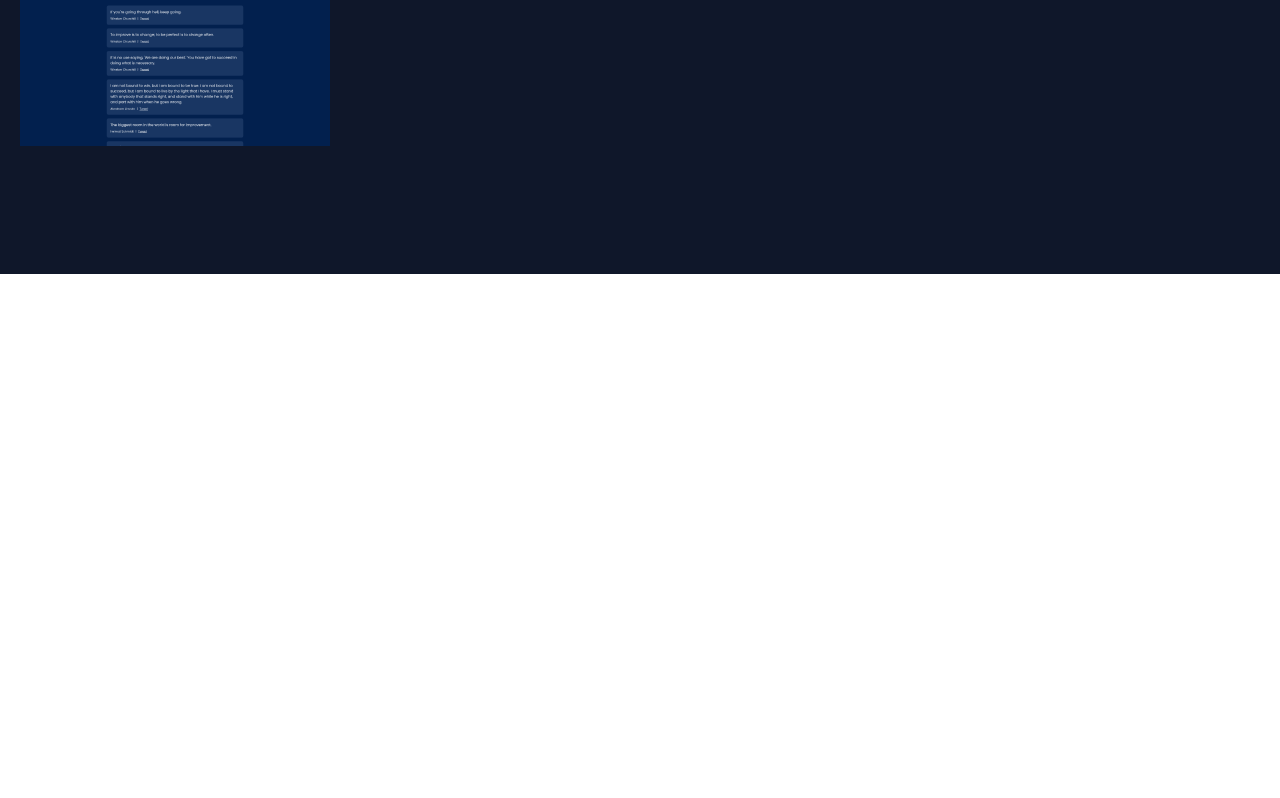
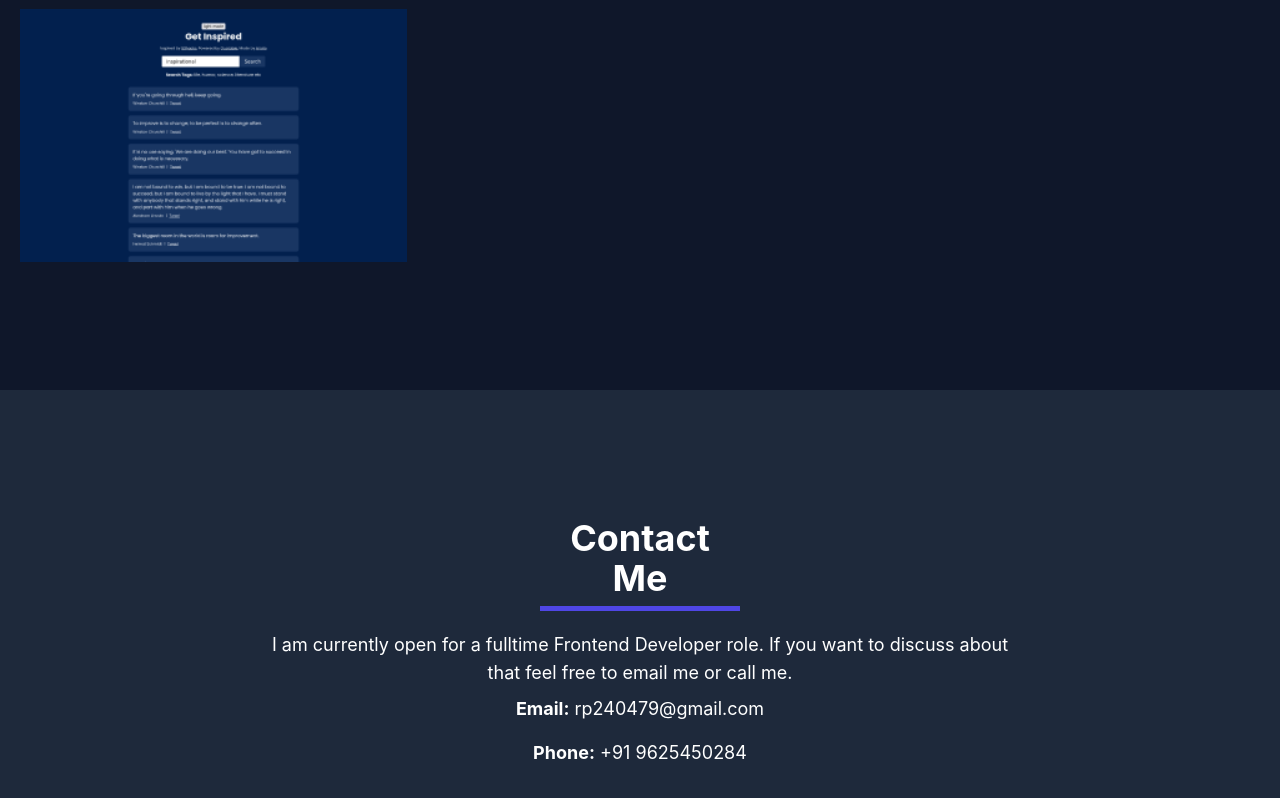
Before and after one commit to kingpin8510/Portfolio, a React (Create React App) app: page / in a window 1280 px wide. Shown: the part 1950-2748 px from the top of the page. Before the commit the page ends 2224 px from the top, so only its background shows below. Built offline with nearby package versions, Linux system fonts and the light colour scheme.

Commit message:
All files included

```diff
--- a/src/App.css
+++ b/src/App.css
@@ -2,7 +2,7 @@
 @tailwind components;
 @tailwind utilities;
 
-/*html {
+html {
     scroll-behavior: smooth;
 }
 
@@ -10,12 +10,10 @@ body {
     @apply text-lg
 }
 
+
 .projects img {
     width: 100%;
 }
-
-*/
-
 
 .bg-primary {
     background: #0F172A;
--- a/src/App.js
+++ b/src/App.js
@@ -3,6 +3,8 @@ import Header from './components/header';
 import Hero from './components/Hero';
 import About from './components/About';
 import Projects from './components/Projects';
+import Contact from './components/Contact';
+import Footer from './components/Footer';
 
 function App() {
   return (
@@ -11,6 +13,8 @@ function App() {
       <Hero/>
       <About/>
       <Projects/>
+      <Contact/>
+      <Footer/>
     </>
   );
 }
--- /dev/null
+++ b/src/components/Contact.jsx
@@ -0,0 +1,26 @@
+import React from "react";
+
+const Contact = () => {
+  return (
+    <section className="bg-secondery px-5 py-32" id="contact">
+      <div className="text-center md:w-[60%] mx-auto text-white">
+        <h2 className="text-4xl font-bold mb-5 border-b-[5px] w-[200px] mx-auto border-indigo-600 pb-2">
+          Contact Me
+        </h2>
+        <p>
+          I am currently open for a fulltime Frontend Developer role. If you
+          want to discuss about that feel free to email me or call me.
+        </p>
+
+        <p className="py-2">
+          <span className="font-bold">Email:</span> rp240479@gmail.com
+        </p>
+        <p className="py-2">
+          <span className="font-bold">Phone:</span> +91 9625450284
+        </p>
+      </div>
+    </section>
+  );
+};
+
+export default Contact;
--- /dev/null
+++ b/src/components/Footer.jsx
@@ -0,0 +1,7 @@
+import React from "react";
+
+const Footer = () => {
+  return <div className="py-4 text-center bg-primary text-white "> Being what it takes !! </div>;
+};
+
+export default Footer;
--- a/src/components/Projects.jsx
+++ b/src/components/Projects.jsx
@@ -10,28 +10,24 @@ const Projects = () => {
       img: devlog,
       title: "devlog",
       desc: " A multi author blog. Built with Node.js, MongoDB, React, Redux and Tailwind CSS ",
-      live: "https://devlogg.onrender.com/",
       code: "https://github.com/Coderamrin/devlog",
     },
     {
       img: uilogs,
       title: "uilogs",
       desc: "Free website template directory for SaaS and Degital Agency. Built with Bootstrap, JQuery and JavaScript",
-      live: "https://uilogs.xyz/",
       code: "https://github.com/Coderamrin/html-templates",
     },
     {
       img: cssProjects,
       title: "css projects",
       desc: "Frontend Mentor challange directory, solved with vanilla CSS",
-      live: "https://build-10-css-projects.netlify.app/",
       code: "https://github.com/Coderamrin/build-10-css-projects",
     },
     {
       img: getInspirred,
       title: "get Inspirred",
       desc: "Quote search app. Used Quotable API for the quotes and React, Redux on the frontend",
-      live: "https://get-inspirred.netlify.app/",
       code: "https://github.com/Coderamrin/get-inspired",
     },
   ];
@@ -65,12 +61,6 @@ const Projects = () => {
 
                 <div className="mx-auto">
                   <a
-                    href={project.live}
-                    className="px-5 py-2 bg-blue-500 hover:bg-blue-600 mr-5 font-bold"
-                  >
-                    Live
-                  </a>
-                  <a
                     href={project.code}
                     className="px-5 py-2 bg-blue-700 hover:bg-blue-800 font-bold"
                   >
--- a/src/components/header.jsx
+++ b/src/components/header.jsx
@@ -20,9 +20,6 @@ const Header = () => {
           </li>
           <li>
             <a href="/#projects">Projects</a>
-          </li>
-          <li>
-            <a href="/work">Work</a>
           </li>
           <li>
             <a href="/resume">Resume</a>
@@ -50,9 +47,6 @@ const Header = () => {
             <a href="/#projects">Projects</a>
           </li>
           <li>
-            <a href="/#work">Work</a>
-          </li>
-          <li>
             <a href="/#resume">Resume</a>
           </li>
           <li>
```
